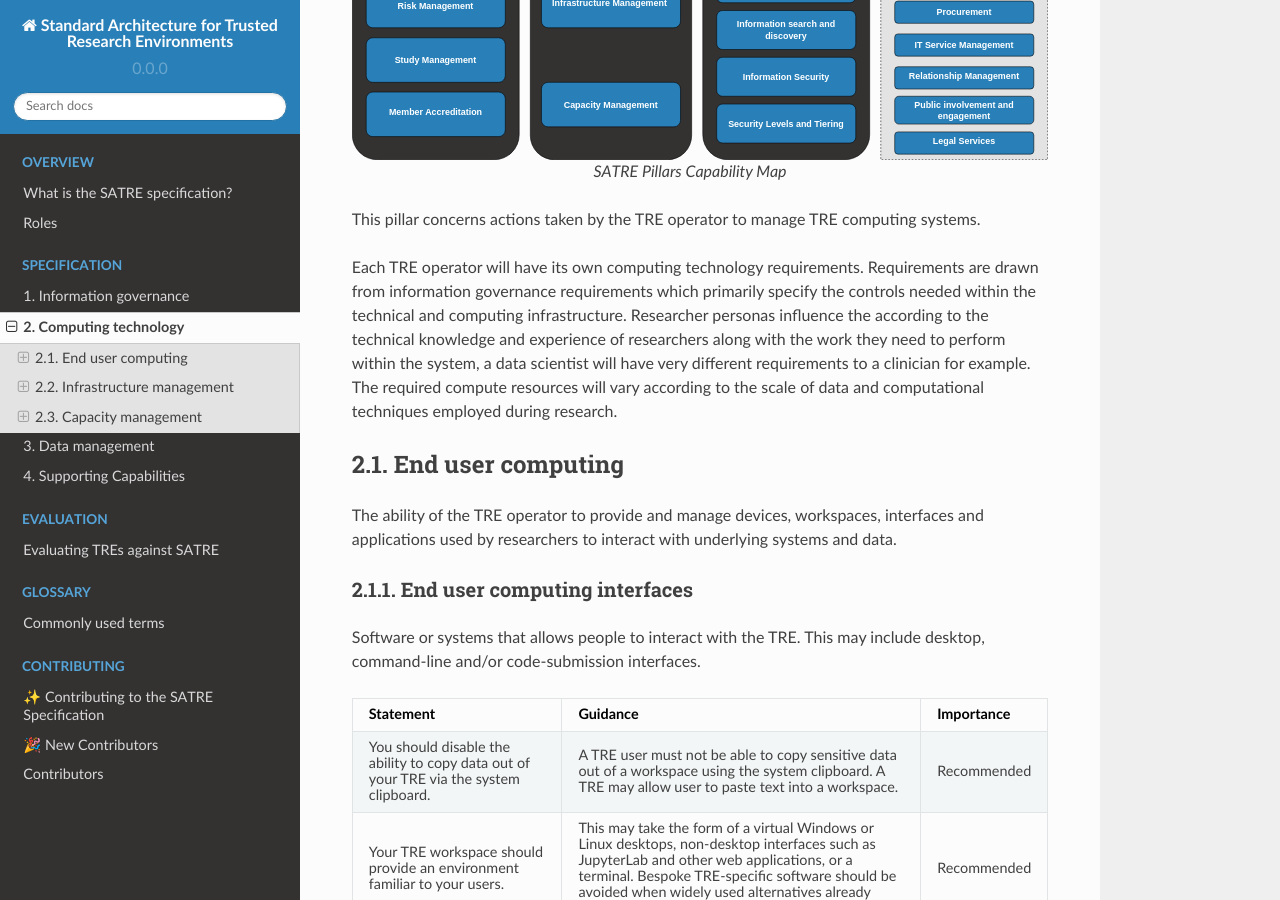
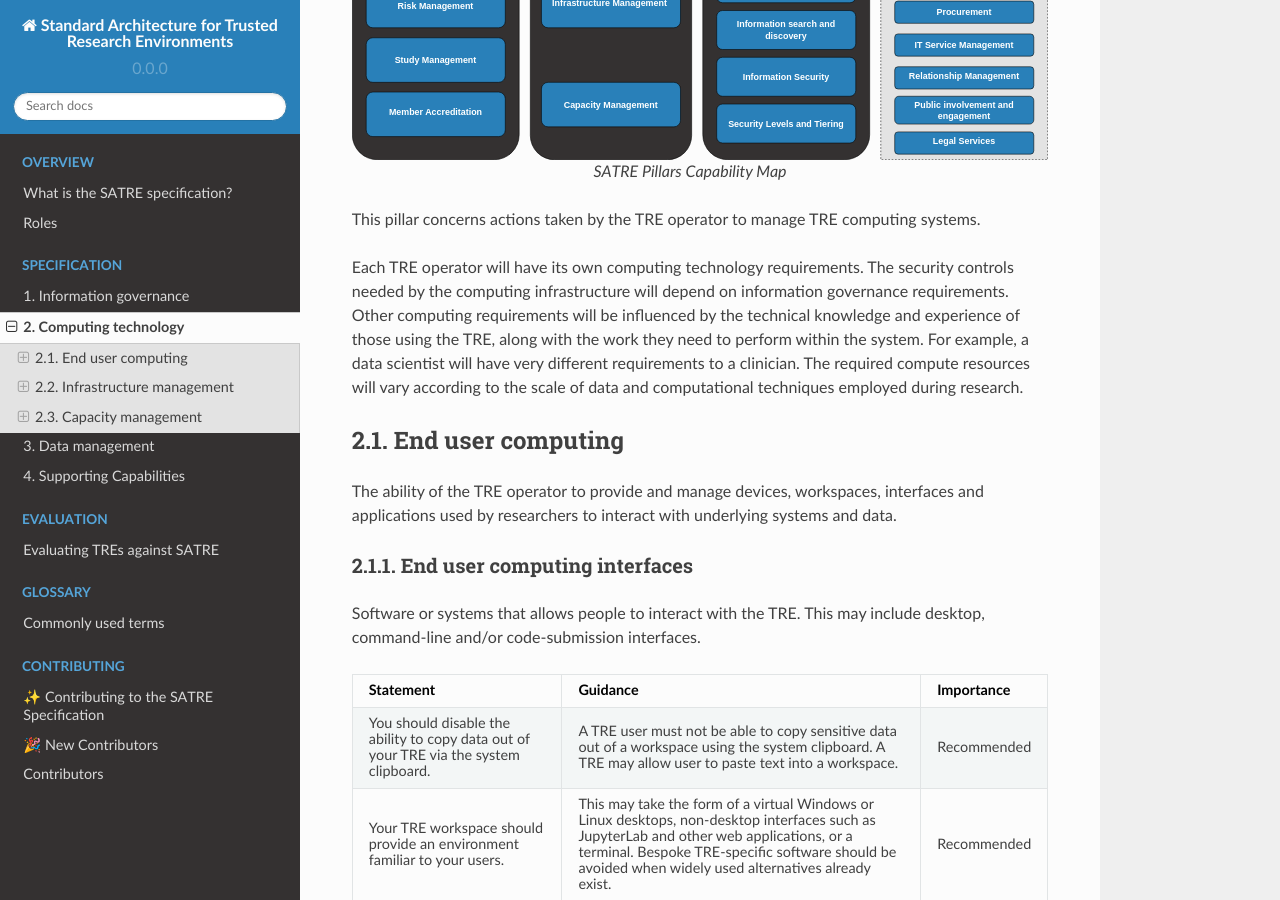
Before and after one commit to sa-tre/satre-specification, a Sphinx documentation site: the page built from docs/source/pillars/computing_technology.md, in a window 1280 px wide and 900 px high, scrolled down 314 px. Built offline with Sphinx 7.4.7 and the Read the Docs theme 2.0.0, drawn with Linux system fonts in a browser that asks for light colours.

Commit message:
:memo: Apply rewording suggestions from @craddm
Co-authored-by: Matt Craddock <monklefish@gmail.com>

```diff
--- a/docs/source/pillars/computing_technology.md
+++ b/docs/source/pillars/computing_technology.md
@@ -12,8 +12,9 @@ SATRE Pillars Capability Map
 This pillar concerns actions taken by the TRE operator to manage TRE computing systems.
 
 Each TRE operator will have its own computing technology requirements.
-Requirements are drawn from information governance requirements which primarily specify the controls needed within the technical and computing infrastructure.
-Researcher personas influence the according to the technical knowledge and experience of researchers along with the work they need to perform within the system, a data scientist will have very different requirements to a clinician for example.
+The security controls needed by the computing infrastructure will depend on information governance requirements.
+Other computing requirements will be influenced by the technical knowledge and experience of those using the TRE, along with the work they need to perform within the system.
+For example, a data scientist will have very different requirements to a clinician.
 The required compute resources will vary according to the scale of data and computational techniques employed during research.
 
 <!-- See all pillars of the SATRE Pillars Capability Map here: {ref}`satre_pillars` -->
```
